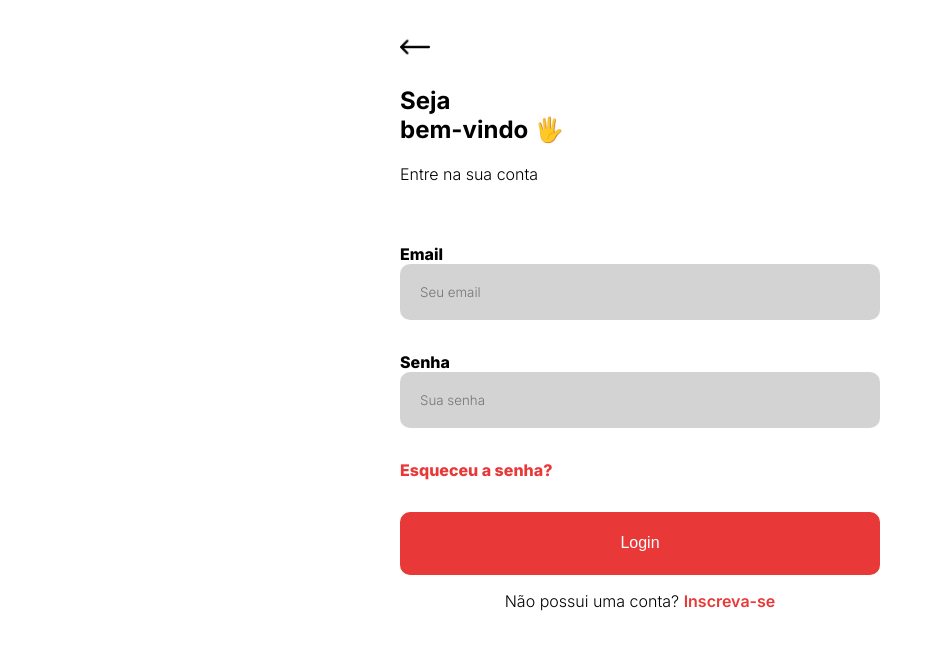
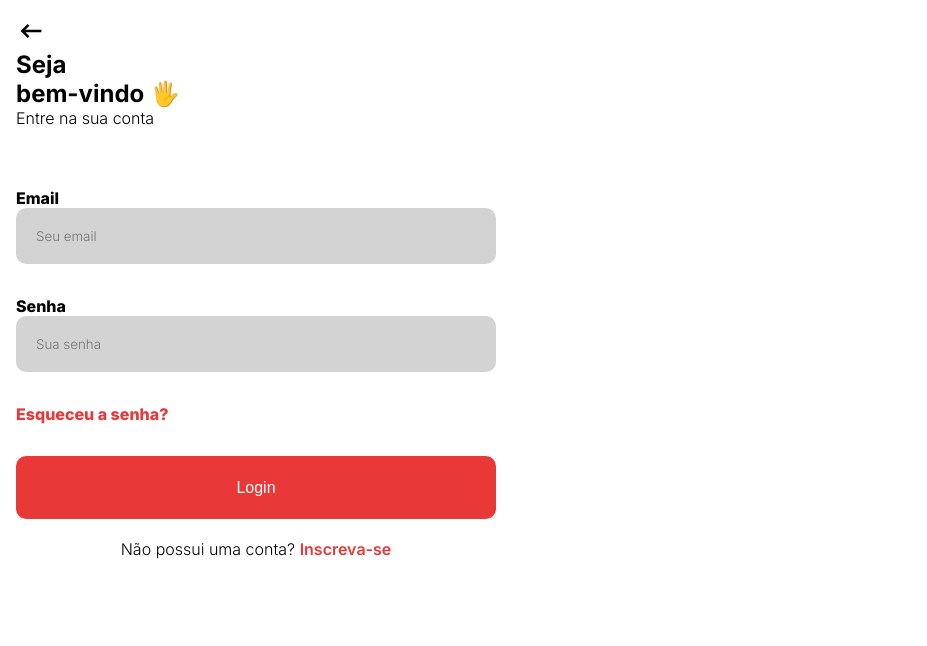
Before and after one commit to Aris402/IDonor, a React (Vite) app in the folder app/idonor-app/client/: page / in a window 1280 px wide. Both pictures are taken after a click on the button "Continuar". Shown: the top 646 px of the page, without its empty margins (0-927 px from the left). Built offline with nearby package versions, Linux system fonts and the light colour scheme.

Commit message:
Ajustes de css e tentando consertar erro de post sem resposta

```diff
--- a/app/idonor-app/client/package.json
+++ b/app/idonor-app/client/package.json
@@ -9,11 +9,14 @@
         "preview": "vite preview"
     },
     "dependencies": {
+        "@react-icons/all-files": "^4.1.0",
+        "@vitejs/plugin-basic-ssl": "^0.1.2",
         "axios": "^1.1.2",
         "formik": "^2.2.9",
         "node": "^18.10.0",
         "react": "^18.2.0",
         "react-dom": "^18.2.0",
+        "react-icons": "^4.6.0",
         "yup": "^0.32.11"
     },
     "devDependencies": {
@@ -21,6 +24,7 @@
         "@types/react-dom": "^18.0.6",
         "@vitejs/plugin-react": "^2.1.0",
         "typescript": "^4.6.4",
-        "vite": "^3.1.0"
+        "vite": "^3.1.0",
+        "vite-plugin-mkcert": "^1.10.1"
     }
 }
--- a/app/idonor-app/client/src/pages/login-form.tsx
+++ b/app/idonor-app/client/src/pages/login-form.tsx
@@ -4,6 +4,7 @@ import * as yup from "yup"
 import Arrow from '../images/left-arrow.png'
 import '../styles/loginsignin.css'
 import Axios from 'axios'
+import { CgArrowLeft } from "react-icons/cg";
 
 const LoginForm = (props:any) => {
 
@@ -17,7 +18,8 @@ const LoginForm = (props:any) => {
         }
     return(
         <div className="inter-font container">
-            <img src={Arrow} onClick={() => props.changePage(0)} className="arrowButton" alt="voltar" title="voltar"/>
+
+            <CgArrowLeft onClick={() => props.changePage(0)} className="arrowButton" title="voltar" size={30}/>
             <div className="text">
                 <h2>Seja<br/>bem-vindo 🖐️</h2>
                 <p>Entre na sua conta</p>
@@ -47,6 +49,7 @@ const LoginForm = (props:any) => {
                     <button className="red-Button" type="submit">Login</button>
                 </Form>
             </Formik>
+            <br/>
             <p className="align-text-center">Não possui uma conta? <a className="red-Color inter-semibold-font" onClick={() => props.changePage(2)}>Inscreva-se</a></p>
         </div>
     )
--- a/app/idonor-app/client/src/pages/signup-form.tsx
+++ b/app/idonor-app/client/src/pages/signup-form.tsx
@@ -4,6 +4,8 @@ import * as yup from "yup"
 import Arrow from '../images/left-arrow.png'
 import '../styles/loginsignin.css'
 import Axios from 'axios'
+import { CgArrowLeft } from "react-icons/cg";
+
 
 const SignUpForm = (props:any) => {
 
@@ -18,7 +20,7 @@ const SignUpForm = (props:any) => {
     })
 
     const handleClickRegister = (values:any) => {
-            Axios.post("https://localhost:5173/signup", {
+            Axios.post("http://localhost:5173/signup", {
                 email: values.email,
                 password: values.password,
                 username: values.username
@@ -28,7 +30,7 @@ const SignUpForm = (props:any) => {
         }
     return(
         <div className="inter-font container">
-            <img src={Arrow} onClick={() => props.changePage(0)} className="arrowButton" alt="voltar" title="voltar"/>
+            <CgArrowLeft onClick={() => props.changePage(0)} className="arrowButton" title="voltar" size={30}/>
             <div className="text">
                 <h2>Inscreva-se</h2>
                 <p>Crie sua conta e salve vidas</p>
@@ -66,6 +68,7 @@ const SignUpForm = (props:any) => {
                         <ErrorMessage name="confirmPassword" component="span" className="form-error"></ErrorMessage>
                     </div>
                     <button className="red-Button" type="submit">Inscreva-se</button>
+                    <br/><br/>
                     <p className="align-text-center">Já possui uma conta? <a className="red-Color inter-semibold-font" onClick={() => props.changePage(1)}>Faça Login</a></p>
                 </Form>
             </Formik>
--- a/app/idonor-app/client/src/styles/loginsignin.css
+++ b/app/idonor-app/client/src/styles/loginsignin.css
@@ -1,10 +1,12 @@
+*{
+    margin: 0;
+    padding: 0;
+    box-sizing: border-box;
+}
+
 .container {
     max-width: 30em;
-    margin: 2em auto;
-}
-
-.arrowButton {
-    width: 30px;
+    margin: 1em;
 }
 
 .text {
--- a/app/idonor-app/client/vite.config.ts
+++ b/app/idonor-app/client/vite.config.ts
@@ -1,7 +1,9 @@
 import { defineConfig } from 'vite'
 import react from '@vitejs/plugin-react'
+import mkcert from 'vite-plugin-mkcert'
 
 // https://vitejs.dev/config/
 export default defineConfig({
-  plugins: [react()]
+  server: { https: true },
+  plugins: [react(), mkcert()]
 })
```
Also changed, not shown: 1 other file (tests, documents, lock files or other folders).
